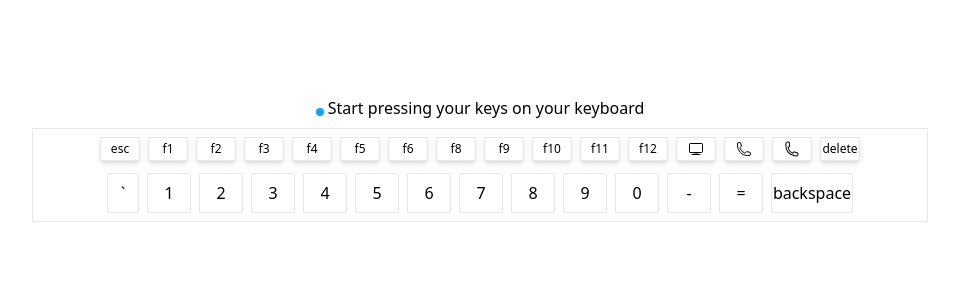
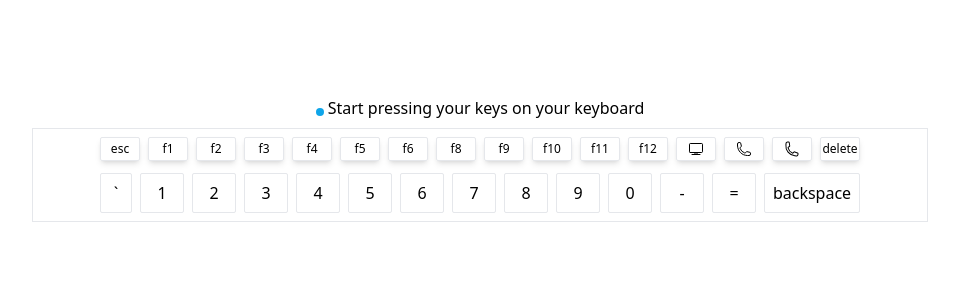
Before and after one commit to aziz-codes/react-keyboard-tester, a React (Vite) app: page / in a window 1280 px wide. Shown: the top 300 px of the page, without its empty margins (160-1119 px from the left). Built offline with nearby package versions, Linux system fonts and the light colour scheme.

Commit message:
added isPressed property to all keys

```diff
--- a/src/components/Keyboard.jsx
+++ b/src/components/Keyboard.jsx
@@ -2,8 +2,16 @@ import React, { useState } from "react";
 import { keys } from "../data/Keys";
 
 const Keyboard = () => {
-  const [allKeys, setAllKeys] = useState(keys);
+  const [allKeys, setAllKeys] = useState(
+    keys.map((key) => ({
+      label: key.label,
+      keyCode: key.keyCode,
+      isPressed: false,
+    }))
+  );
   console.log(allKeys);
+  const firstRow = allKeys.slice(0, 16);
+  const secondRow = allKeys.slice(16, 30);
   return (
     <section className="w-full  flex flex-col items-center mt-24">
       <div className="flex items-center gap-1">
@@ -14,7 +22,7 @@ const Keyboard = () => {
       <div className="w-full max-w-4xl  h-auto max-h-full border my-2 px-2 flex flex-col items-center justify-center py-2 gap-3">
         {/* first row */}
         <div className="flex gap-2 items-center">
-          {allKeys.slice(0, 16).map((btn, index) => (
+          {firstRow.map((btn, index) => (
             <button
               className={`h-6 w-10 border rounded-sm shadow-md text-xs text-center flex justify-center items-center`}
               key={index}
@@ -26,13 +34,13 @@ const Keyboard = () => {
         {/* end of first row */}
         {/* second row */}
         <div className="flex gap-2 items-center">
-          {allKeys.slice(16, 30).map((btn, index) => (
+          {secondRow.map((btn, index) => (
             <button
               key={index}
               className={`${
                 index === 0 && "h-10 w-8  rounded-sm"
               } h-10 w-11 border rounded-sm flex items-center justify-center ${
-                index === allKeys.slice(16, 30).length - 1 && "w-[82px] "
+                index === secondRow.length - 1 && "w-[96px] px-5"
               }`}
             >
               {btn.label}
```
